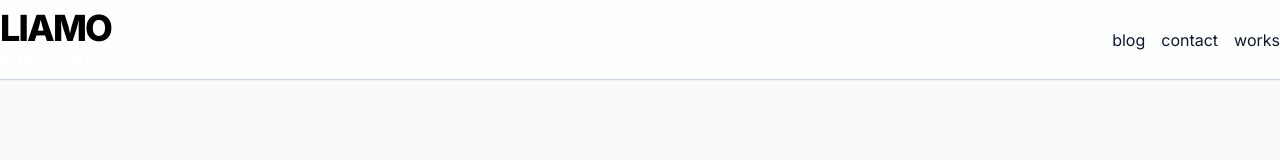
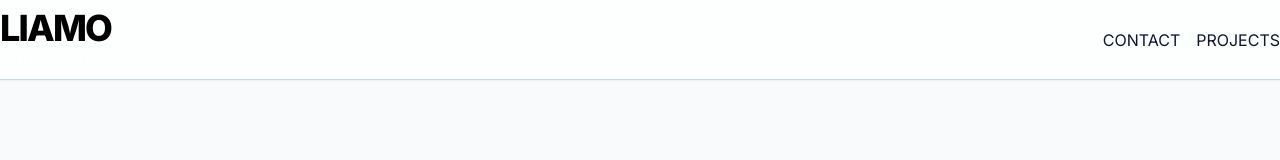
Before and after one commit to liamasis/testfolio, a Next.js app: page / in a window 1280 px wide. Shown: the top 160 px of the page. Built offline with nearby package versions, Linux system fonts and the light colour scheme.

Commit message:
working on nav

```diff
--- a/src/components/Navbar.tsx
+++ b/src/components/Navbar.tsx
@@ -22,23 +22,18 @@ const Navbar: FC<NavbarProps> = ({}) => {
             <div className="hidden md:flex gap-4">
                 <ThemeToggle />
                 <Link
-                    href = '/blog'
+                    href = '/contact'
                     className='text-dark dark:text-white'
                 >
-                    blog
+
+                    <GlitchHeading text="CONTACT" />
                 </Link>
 
                 <Link
-                    href = '/contact'
+                    href = '/projects'
                     className='text-dark dark:text-white'
                 >
-                    contact
-                </Link>
-                <Link
-                    href = '/works'
-                    className='text-dark dark:text-white'
-                >
-                    works
+                   <GlitchHeading text="PROJECTS" />
                 </Link>
             </div>
         </div>
--- a/src/components/ui/GlitchHeading.tsx
+++ b/src/components/ui/GlitchHeading.tsx
@@ -50,7 +50,6 @@ interface GlitchyTextProps {
   };
 
   useEffect(() => {
-    interval = setInterval(updateText, 30);
     return () => {
       clearInterval(interval!);
     };
```
